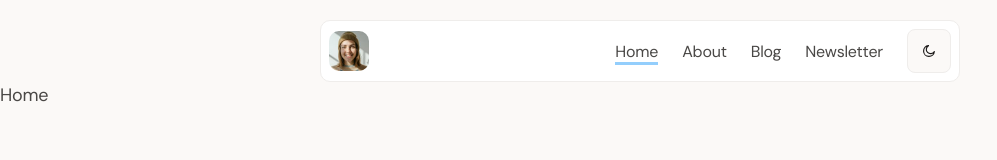
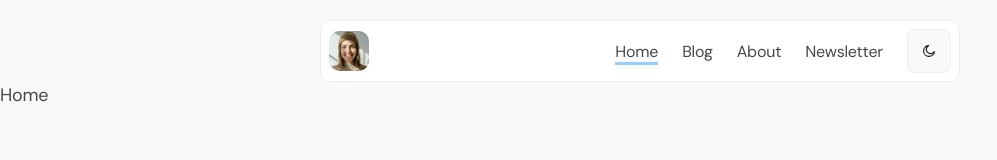
Before and after one commit to ZoitovNurulloh/personal-blog, a React (Vite) app: page / in a window 1280 px wide. Shown: the top 160 px of the page, without its empty margins (0-997 px from the left). Built offline with nearby package versions, Linux system fonts and the light colour scheme.

Commit message:
Update nav component

```diff
--- a/src/components/Nav/Nav.jsx
+++ b/src/components/Nav/Nav.jsx
@@ -15,8 +15,8 @@ const Nav = () => {
 
         <nav className="header__nav">
           <NavLink className="header__link" to="/">Home</NavLink>
+          <NavLink className="header__link" to="/blog">Blog</NavLink>
           <NavLink className="header__link" to="/about">About</NavLink>
-          <NavLink className="header__link" to="/blog">Blog</NavLink>
           <NavLink className="header__link" to="/newsletter">Newsletter</NavLink>
         </nav>
         <Button  />
```
